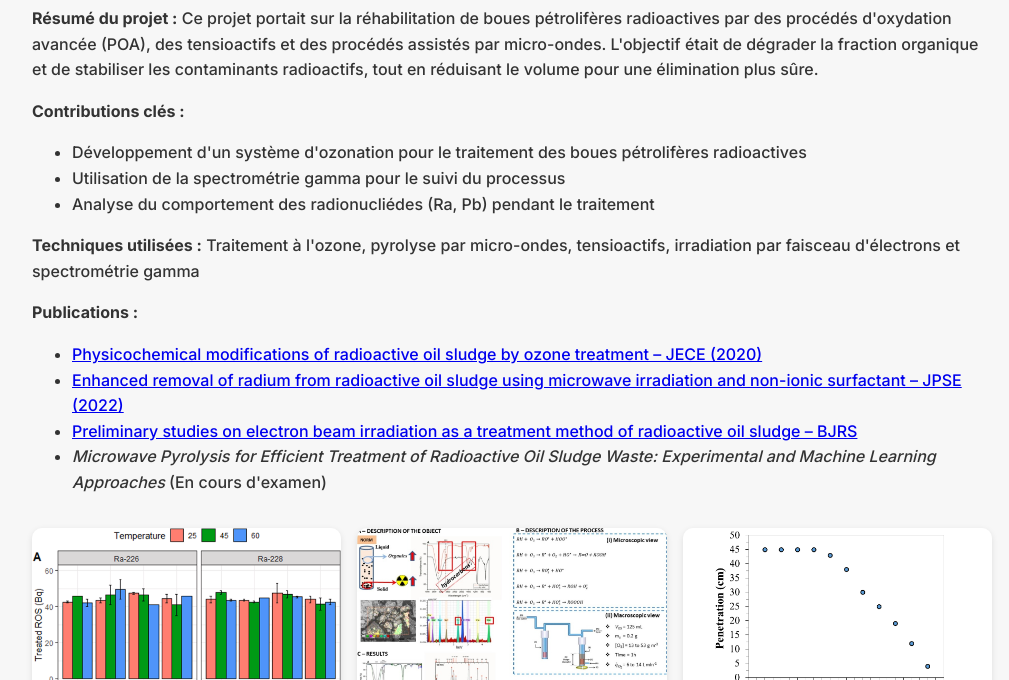
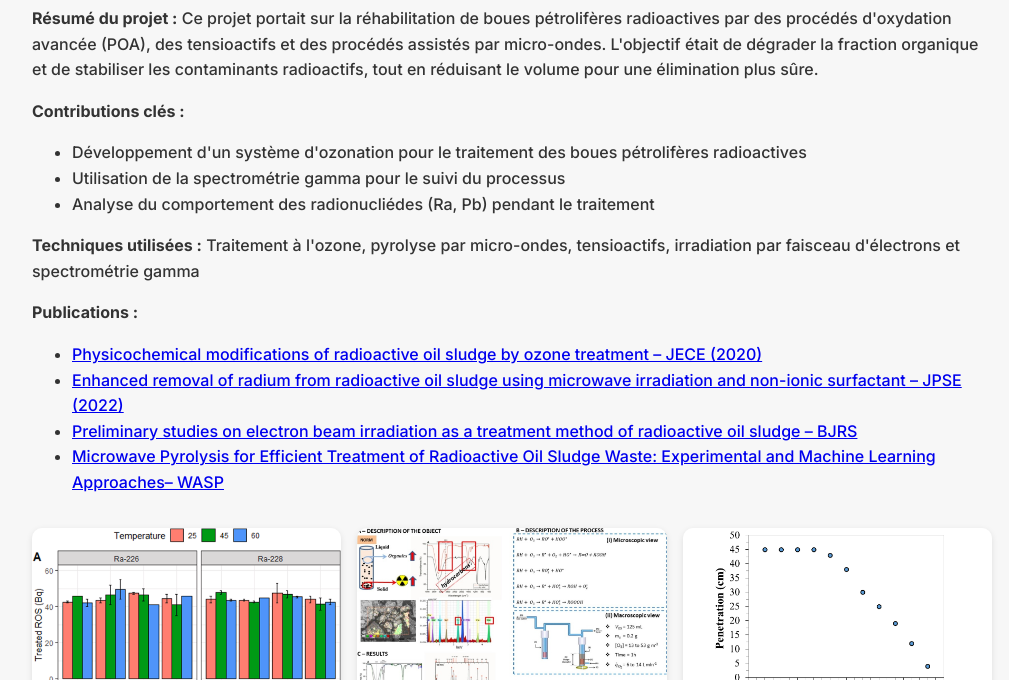
Before and after one commit to Leandro-Goulart-de-Araujo/portfolio, a plain HTML site: page radioactive-sludge-treatment-fr.html in a window 1280 px wide. Shown: the part 120-800 px from the top of the page, without its empty margins (128-1137 px from the left). Drawn offline with Linux system fonts and the light colour scheme.

Commit message:
Update radioactive-sludge-treatment-fr.html

```diff
--- a/radioactive-sludge-treatment-fr.html
+++ b/radioactive-sludge-treatment-fr.html
@@ -62,7 +62,7 @@
       <li><a href="https://doi.org/10.1016/j.jece.2020.104128" target="_blank">Physicochemical modifications of radioactive oil sludge by ozone treatment – JECE (2020)</a></li>
       <li><a href="https://doi.org/10.1016/j.petrol.2022.110168" target="_blank">Enhanced removal of radium from radioactive oil sludge using microwave irradiation and non-ionic surfactant – JPSE (2022)</a></li>
       <li><a href="https://doi.org/10.15392/bjrs.v9i1A.1416" target="_blank">Preliminary studies on electron beam irradiation as a treatment method of radioactive oil sludge – BJRS</a></li>
-      <li><em>Microwave Pyrolysis for Efficient Treatment of Radioactive Oil Sludge Waste: Experimental and Machine Learning Approaches</em> (En cours d'examen)</li>
+      <li><a href="https://link.springer.com/article/10.1007/s11270-025-08664-x" target="_blank">Microwave Pyrolysis for Efficient Treatment of Radioactive Oil Sludge Waste: Experimental and Machine Learning Approaches– WASP</a></li>
     </ul>
 
     <div class="gallery">
@@ -92,4 +92,5 @@
     <a href="index-fr.html" class="back-link">&larr; Accueil</a>
   </div>
 </body>
+
 </html>
```
